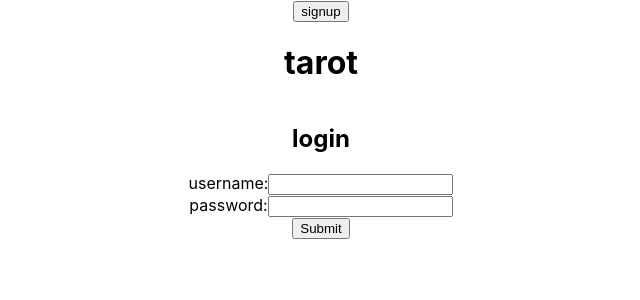
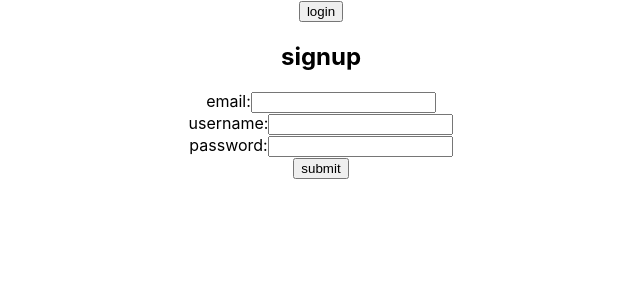
Before and after one commit to kaioneill/tarotcardbook, a React (Create React App) app in the folder client/: page /signup in a window 1280 px wide. Shown: the top 300 px of the page, without its empty margins (319-959 px from the left). Built offline with nearby package versions, Linux system fonts and the light colour scheme; no server answers.

Commit message:
login working with routing

```diff
--- a/client/src/App.jsx
+++ b/client/src/App.jsx
@@ -1,15 +1,74 @@
 import React, { Component } from "react";
 import "./App.css";
 import Tarot from "./components/Tarot";
+import Signup from "./components/Signup";
+import Login from "./components/Login";
+import { BrowserRouter as Router, Switch, Route, Redirect } from "react-router-dom";
 
 
 class App extends Component {
+  constructor(props) {
+    super(props);
+    this.state = {
+      loggedIn: false
+    };
+    this.updateUser = this.updateUser.bind(this);
+    this.logout = this.logout.bind(this);
+  }
+
+  componentDidMount() {
+    fetch("/users", { credentials: "include" })
+      .then(res => res.json())
+      .then(res => {
+        if (res.user) {
+          this.setState({ loggedIn: true });
+          console.log(`${res.user.username} logged in`)
+        }
+      })
+      .catch(e => console.log(e));
+  }
+
+  updateUser = user => {
+    console.log(`updateUser ${user.loggedIn}`);
+    this.setState({ loggedIn: user.loggedIn });
+  };
+
+  logout = () => {
+    fetch("/users/logout", {
+      method: "POST",
+      headers: {
+        "Content-Type": "application/json"
+      },
+      credentials: "same-origin"
+    })
+      .then(res => res.json())
+      .then(data => {
+        this.setState({
+          loggedIn: false
+        });
+        console.log("logged out");
+      })
+      .catch(error => {
+        console.error("Error:", error);
+      });
+  };
 
   render() {
     return (
-      <div className="App">
-        <Tarot />
-      </div>
+      <Router>
+        <div className="App">
+          {this.state.loggedIn ? <button onClick={this.logout}>logout</button> : ''}
+          <Switch>
+            <Route exact path="/">
+              {this.state.loggedIn ? <Tarot /> : <Redirect to="/login" />}
+            </Route>
+            <Route path="/signup" component={Signup} />
+            <Route path="/login">
+              {this.state.loggedIn ? <Redirect to="/" /> : <Login updateUser={this.updateUser} />}
+            </Route>
+          </Switch>
+        </div>
+      </Router>
     );
   }
 }
--- a/client/src/components/Login.jsx
+++ b/client/src/components/Login.jsx
@@ -1,5 +1,6 @@
 import React, { Component } from "react";
 import "../App.css";
+import { Link } from "react-router-dom";
 
 class Login extends Component {
   constructor(props) {
@@ -44,6 +45,11 @@ class Login extends Component {
   render() {
     return (
       <div className="flex flex-center vertical">
+        <Link to="/signup">
+          <button>
+            signup
+          </button>
+        </Link>
         <h2>login</h2>
         <label>
           username:
@@ -62,7 +68,7 @@ class Login extends Component {
           />
         </label>
         <div>
-          <input onClick={this.handleSubmit} type="button" value="Submit" />
+          <input onClick={this.handleSubmit} type="button" value="submit" />
         </div>
       </div>
     );
--- a/client/src/components/Signup.jsx
+++ b/client/src/components/Signup.jsx
@@ -1,5 +1,6 @@
 import React, { Component } from "react";
 import "../App.css";
+import { withRouter, Link } from "react-router-dom";
 
 class Signup extends Component {
   constructor(props) {
@@ -14,8 +15,7 @@ class Signup extends Component {
   }
 
   handleSubmit(event) {
-    console.log("signpup username: " + this.state.username);
-
+    console.log("signup username: " + this.state.username);
     fetch("/users/signup", {
       method: "POST",
       headers: {
@@ -29,6 +29,7 @@ class Signup extends Component {
     })
     .then(res => res.json())
     .then(data => {
+      this.props.history.push("/login");
       console.log("Success:", data);
     })
     .catch(error => {
@@ -38,7 +39,12 @@ class Signup extends Component {
 
   render() {
     return (
-      <form onSubmit={this.handleSubmit} className="flex flex-center vertical">
+      <div className="flex flex-center vertical">
+        <Link to="/login">
+          <button>
+            login
+          </button>
+        </Link>
         <h2>signup</h2>
         <label>
           email:
@@ -65,11 +71,11 @@ class Signup extends Component {
           />
         </label>
         <div>
-          <input type="submit" value="Submit" />
+          <input onClick={this.handleSubmit} type="submit" value="submit" />
         </div>
-      </form>
+      </div>
     );
   }
 }
 
-export default Signup;
+export default withRouter(Signup);
--- a/client/src/components/Tarot.jsx
+++ b/client/src/components/Tarot.jsx
@@ -3,98 +3,36 @@ import "../App.css";
 import Spread from "./Spread";
 import CardList from "./CardList";
 import SpreadList from "./SpreadList";
-import Signup from "./Signup";
-import Login from "./Login";
 import BuildSpread from "./BuildSpread";
-import { BrowserRouter as Router, Switch, Route, NavLink } from "react-router-dom";
+import { BrowserRouter as Router, Switch, Route, NavLink, Redirect } from "react-router-dom";
 
 
 
 class Tarot extends Component {
-  constructor(props) {
-    super(props);
-    this.state = {
-      page: "pull_cards",
-      loggedIn: false,
-      signup: false
-    };
-    this.updateUser = this.updateUser.bind(this);
-    this.logout = this.logout.bind(this);
-    this.toggleSignUp = this.toggleSignUp.bind(this);
-  }
-
-  componentDidMount() {
-    fetch("/users", { credentials: "include" })
-      .then(res => res.json())
-      .then(res => {
-        if (res.user) {
-          this.setState({ loggedIn: true });
-        }
-      })
-      .catch(e => console.log(e));
-  }
-
-  updateUser = user => {
-    console.log(`updateUser ${user.loggedIn}`);
-    this.setState({ loggedIn: user.loggedIn });
-  };
-
-  logout = () => {
-    fetch("/users/logout", {
-      method: "POST",
-      headers: {
-        "Content-Type": "application/json"
-      },
-      credentials: "same-origin"
-    })
-      .then(res => res.json())
-      .then(data => {
-        this.setState({
-          loggedIn: false
-        });
-        console.log("logged out");
-      })
-      .catch(error => {
-        console.error("Error:", error);
-      });
-  };
-
-  toggleSignUp = () => {
-    this.setState({ signup: !this.state.signup });
-  };
-
   render() {
-    if (this.state.loggedIn) {
     return (
       <Router>
         <div className="Tarot">
-            <button onClick={this.logout}>logout</button>
           <h1>tarot</h1>
-            {/* <Signup /> */}
           <div className="main-select ">
-              <NavLink activeClassName="depressed" exact to="/">
-                <button>
-                  pull cards
-                </button>
+            <NavLink activeClassName="depressed" exact to="/pull_cards">
+              <button>pull cards</button>
             </NavLink>
             <NavLink activeClassName="depressed" to="/build_spread">
-                <button>
-                  build spread
-                </button>
+              <button>build spread</button>
             </NavLink>
             <NavLink activeClassName="depressed" to="/past_spreads">
-                <button>
-                  past spreads
-                </button>
+              <button>past spreads</button>
             </NavLink>
             <NavLink activeClassName="depressed" to="/all_cards">
-                <button>
-                  all cards
-                </button>
+              <button>all cards</button>
             </NavLink>
           </div>
           <Switch>
-              <Route path="/" exact component={Spread} />
+            <Route path="/" exact>
+              <Redirect to="/pull_cards" />
+            </Route>
+            <Route path="/pull_cards" component={Spread} />
             <Route path="/build_spread" component={BuildSpread} />
             <Route path="/past_spreads" component={SpreadList} />
             <Route path="/all_cards" component={CardList} />
@@ -102,21 +40,6 @@ class Tarot extends Component {
         </div>
       </Router>
     );
-    } else {
-      return (
-        <div className="App">
-          <button onClick={this.toggleSignUp}>
-            {this.state.signup ? "login" : "signup"}
-          </button>
-          <h1>tarot</h1>
-          {this.state.signup ? (
-            <Signup />
-          ) : (
-            <Login updateUser={this.updateUser} />
-          )}
-        </div>
-      );
-    }
   }
 }
 
```
Also changed, not shown: 1 other file (tests, documents, lock files or other folders). Lines whose indentation alone changed are shown as unchanged.
